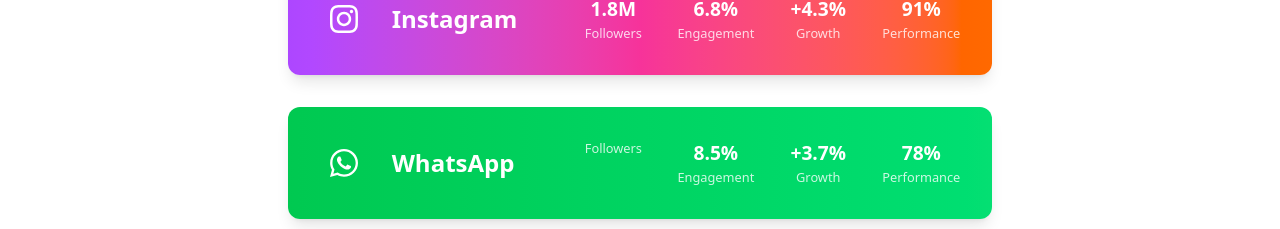
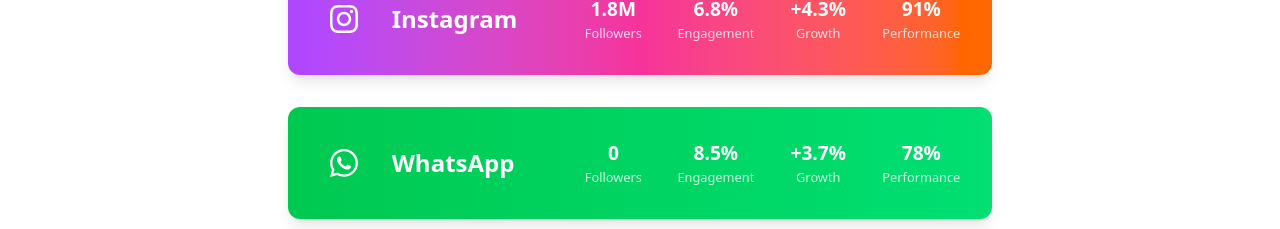
Before and after one commit to Aakash-Balasundaram/SocialSyncConsole, a React (Vite) app in the folder Frontend/: page / in a window 1280 px wide. Shown: the part 1068-1297 px from the top of the page. Built offline with nearby package versions, Linux system fonts and the light colour scheme; a web font is replaced by a local one.

Commit message:
Instagram Analysis Component Update

```diff
--- a/Frontend/src/Components/Analysis.jsx
+++ b/Frontend/src/Components/Analysis.jsx
@@ -89,7 +89,7 @@
                                             <div className="text-[1rem] lg:text-[1.2rem] font-bold">
                                                 {platform.name === 'Facebook' ? '2.5M' :
                                                  platform.name === 'Instagram' ? '1.8M' :
-                                                 platform.name === 'WhatsApp' ? '' :
+                                                 platform.name === 'WhatsApp' ? '0' :
                                                  platform.name === 'LinkedIn' ? '450K' :
                                                  platform.name === 'YouTube' ? '1.2M' : '920K'}
                                             </div>
```
